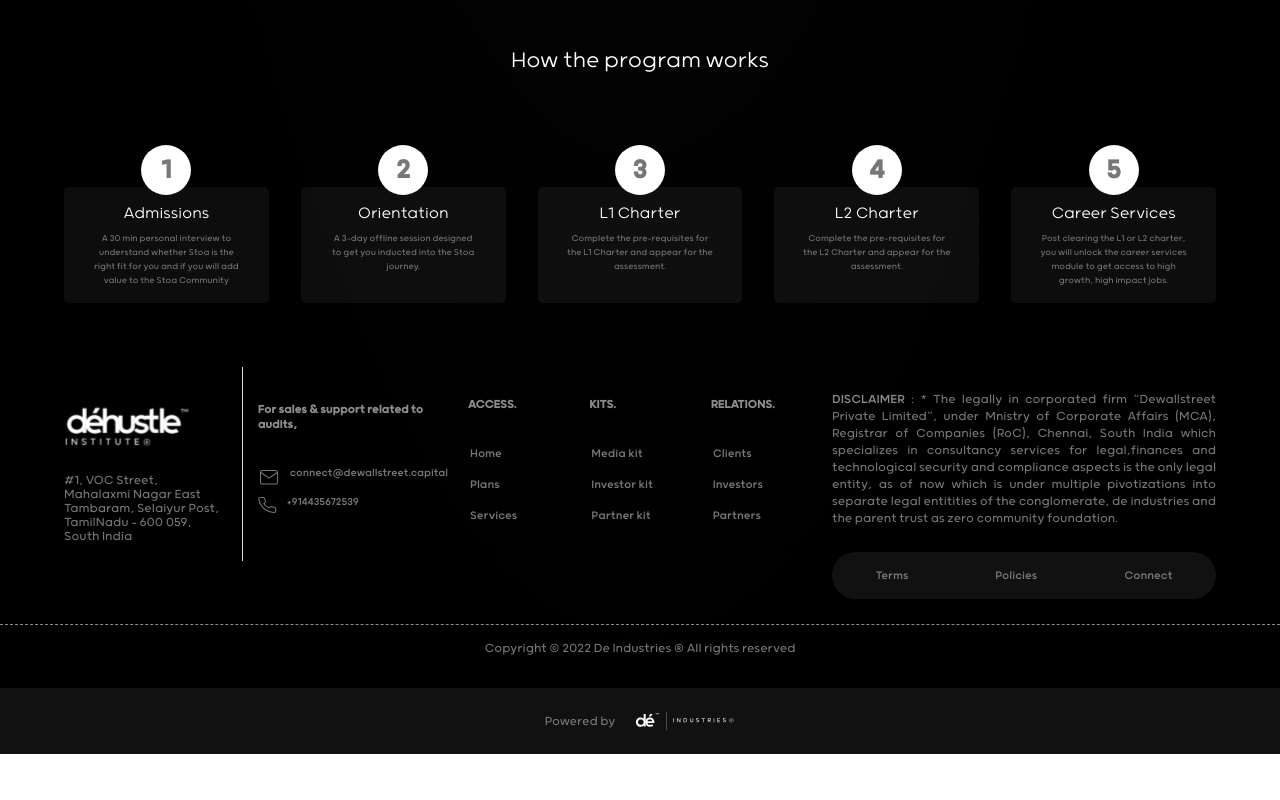
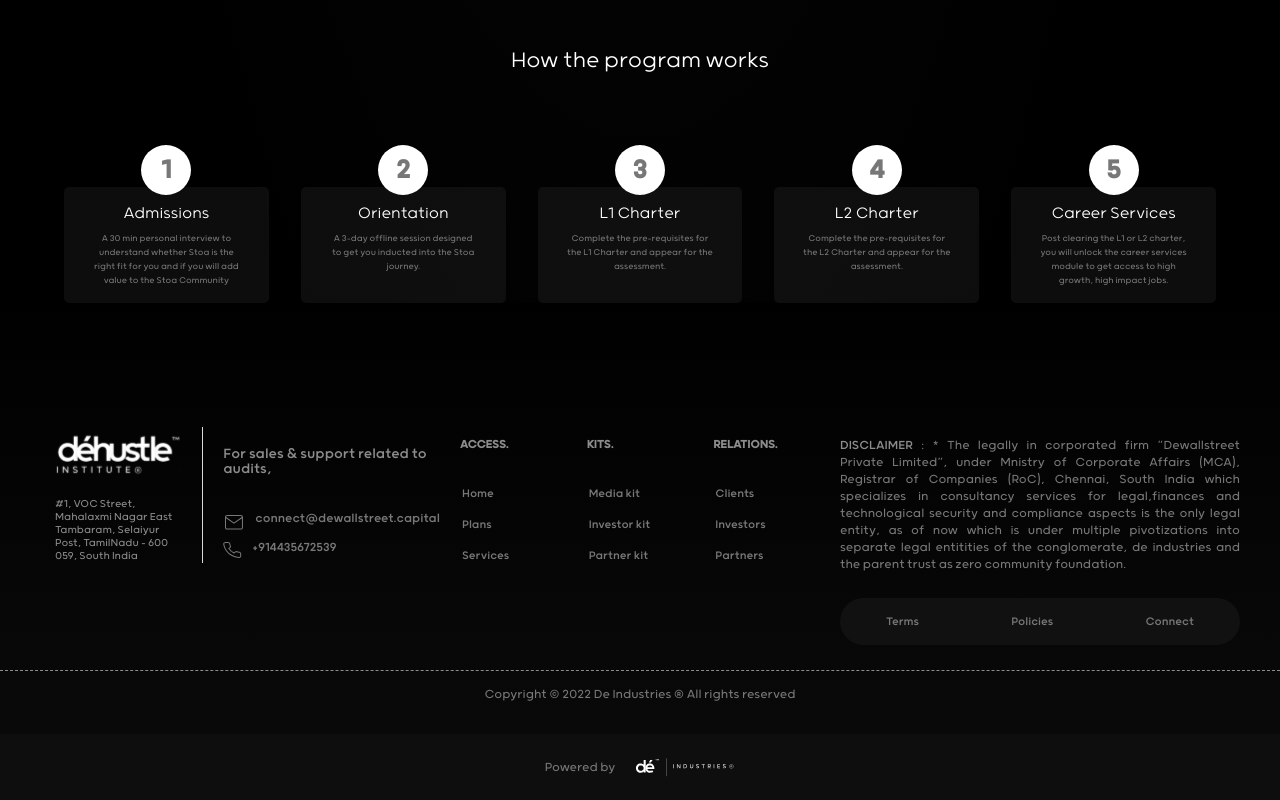
Before and after one commit to chieftain-defutura/garages-dehustle-institute, a React (Create React App) app: page / in a window 1280 px wide. Shown: the part 5043-5843 px from the top of the page. Before the commit the page ends 5797 px from the top, so only its background shows below. Built offline with nearby package versions, Linux system fonts and the light colour scheme.

Commit message:
chore: finished

```diff
--- a/src/components/Button/Button.scss
+++ b/src/components/Button/Button.scss
@@ -23,6 +23,7 @@
   @media (max-width: 416px) {
     padding: 11px 10px;
     font-size: 0.9rem;
+    border-radius: 1px;
   }
 }
 
@@ -41,5 +42,6 @@
   @media (max-width: 416px) {
     padding: 11px 10px;
     font-size: 0.9rem;
+    border-radius: 1px;
   }
 }
--- a/src/components/Footer/Footer.scss
+++ b/src/components/Footer/Footer.scss
@@ -5,10 +5,18 @@
 }
 .footer-container {
   .footer {
+    background: linear-gradient(180deg, #000000 0%, #0a0a0a 92.19%);
+    @media (max-width: 430px) {
+      white-space: normal;
+    }
     > .mx.pad {
       display: grid;
       grid-template-columns: 1fr 1fr 1fr;
-      padding-top: 64px;
+      padding: 64px 40px 0px 40px;
+      @media (max-width: 660px) {
+        padding: 64px 20px 0px 20px;
+      }
+
       @media (max-width: 1095px) {
         grid-template-columns: 1fr;
       }
@@ -16,37 +24,51 @@
     .footerFirst {
       display: grid;
       grid-template-columns: 1fr 1fr;
-
       @media (max-width: 1095px) {
         text-align: center;
       }
-      @media (max-width: 500px) {
-        grid-template-columns: 1fr;
-      }
+
       .footerBorder {
-        padding: 32px 16px 18px 0px;
-        border-right: 0.5px solid #d9d9d9;
-        height: fit-content;
+        height: 100%;
+        display: grid;
+        place-items: center;
+        margin-top: -24px;
+        @media (max-width: 1145px) {
+          margin-top: -40px;
+        }
+        @media (max-width: 1095px) {
+          margin-top: 0px;
+        }
 
-        // &::after {
-        //   border-right: 0.5px solid #d9d9d9;
-
-        // }
-        @media (max-width: 500px) {
-          border-bottom: 0.5px solid #d9d9d9;
-          border-right: none;
+        > div {
+          display: flex;
+          flex-direction: column;
+          align-items: flex-start;
+          border-right: 0.5px solid #d9d9d9;
+          padding: 0 15px;
+          @media (max-width: 500px) {
+            padding: 0px;
+          }
         }
         svg {
-          width: 100%;
-          margin-left: -18px;
+          width: fit-content;
         }
         .footerPara {
           p {
-            // color: #8c8c8c;
-            // font-size: 1.1rem;
-            line-height: 14px;
+            color: #8c8c8c;
+            font-size: 12px;
+            line-height: 13px;
             font-weight: 400;
             margin-top: 20px;
+            @media (max-width: 1095px) {
+              text-align: left;
+            }
+          }
+          @media (max-width: 495px) {
+            margin-right: 20px;
+          }
+          @media (max-width: 440px) {
+            margin-right: 10px;
           }
         }
       }
@@ -55,30 +77,46 @@
       }
 
       .contact {
-        margin-top: 35px;
-        margin-left: 15px;
-
+        margin-top: 80px;
+        margin-left: 20px;
+        @media (max-width: 1200px) {
+          margin-top: 100px;
+        }
+        @media (max-width: 1095px) {
+          padding-left: 44px;
+          margin-top: 0px;
+        }
+        @media (max-width: 725px) {
+          padding-left: 30px;
+        }
+        @media (max-width: 660px) {
+          padding-left: 10px;
+        }
         @media (max-width: 500px) {
           margin-left: 0px;
         }
+
         h5 {
           color: #8c8c8c;
-          font-size: 1.3rem;
+          font-size: 16px;
           line-height: 15px;
+          font-weight: 400;
+          @media (max-width: 1095px) {
+            text-align: left;
+          }
         }
         .Icon {
           display: flex;
           gap: 10px;
           margin-top: 35px;
           @media (max-width: 1095px) {
-            text-align: center;
-            justify-content: center;
+            text-align: left;
           }
 
           a {
             text-decoration: none;
             font-weight: 400;
-            font-size: 1.2rem;
+            font-size: 14px;
             color: #787878;
             line-height: 13px;
           }
@@ -88,24 +126,28 @@
           gap: 10px;
           margin-top: 8px;
           @media (max-width: 1095px) {
-            text-align: center;
-            justify-content: center;
+            text-align: left;
           }
 
           a {
             text-decoration: none;
             font-weight: 400;
-            font-size: 1.2rem;
+            font-size: 14px;
             color: #787878;
             line-height: 13px;
           }
         }
       }
     }
+
     .footerSecond {
       display: grid;
       grid-template-columns: 1fr 1fr 1fr;
       margin-left: 40px;
+      margin-top: 40px;
+      @media (max-width: 1200px) {
+        margin-top: 70px;
+      }
       @media (max-width: 1290px) {
         margin-left: 20px;
       }
@@ -115,6 +157,29 @@
       @media (max-width: 500px) {
         margin-left: 0px;
         margin-top: 12px;
+      }
+      @media (max-width: 1095px) {
+        text-align: left;
+        margin: 0 auto;
+        gap: 300px;
+      }
+      @media (max-width: 960px) {
+        gap: 200px;
+      }
+      @media (max-width: 780px) {
+        gap: 100px;
+      }
+      @media (max-width: 550px) {
+        gap: 50px;
+      }
+      @media (max-width: 441px) {
+        gap: 30px;
+      }
+      @media (max-width: 401px) {
+        gap: 10px;
+      }
+      @media (max-width: 361px) {
+        gap: 5px;
       }
 
       h5 {
@@ -139,10 +204,14 @@
       }
     }
     .footerThird {
+      margin-top: 46px;
+      @media (max-width: 1200px) {
+        margin-top: 70px;
+      }
+      @media (max-width: 1095px) {
+        margin-top: 0px;
+      }
       p {
-        // color: #787878;
-        // font-weight: 400;
-        // font-size: 1.2rem;
         line-height: 17px;
         text-align: justify;
         margin-top: 24px;
@@ -173,10 +242,7 @@
   }
   .copyRight {
     p {
-      // font-weight: 400;
-      // font-size: 1.2rem;
       text-align: center;
-      // color: #8c8c8c;
       border-top: 1px dashed #8c8c8c;
       padding: 16px 0px 32px;
     }
@@ -184,7 +250,7 @@
   .footerEnd {
     display: flex;
     gap: 20px;
-    background: #111111;
+    background: #0e0e0e;
     padding: 20px;
     align-items: center;
     text-align: center;
--- a/src/pages/Home/components/Career/Career.scss
+++ b/src/pages/Home/components/Career/Career.scss
@@ -115,13 +115,21 @@
         }
       }
     }
-
-    .slider {
-      max-width: 100%;
-      width: 100%;
-      background: #222222;
-      padding: 28px 40px;
-      margin-top: 64px;
-    }
   }
 }
+.slider {
+  max-width: 100%;
+  width: 100%;
+  background: #222222;
+  padding: 28px 0px;
+  margin-top: 64px;
+  @media (max-width: 760px) {
+    padding-left: 40px;
+  }
+  @media (max-width: 440px) {
+    padding-left: 130px;
+  }
+  @media (max-width: 415px) {
+    padding-left: 100px;
+  }
+}
--- a/src/pages/Home/components/Career/index.tsx
+++ b/src/pages/Home/components/Career/index.tsx
@@ -48,6 +48,7 @@ const settings = {
 
 const Career: React.FC = () => {
   return (
+    <>
       <div className="career-container">
         <div className="mx pad">
           <div className="countCareers">
@@ -91,8 +92,11 @@ const Career: React.FC = () => {
                 <img src={UndrawCoding} alt="" />
               </div>
             </div>
-
+          </div>
+        </div>
+      </div>
       <div className="slider">
+        <div className="mx pad">
           <Slider {...settings} className="slide-track">
             {Images.map((f, index) => (
               <>
@@ -104,8 +108,7 @@ const Career: React.FC = () => {
           </Slider>
         </div>
       </div>
-      </div>
-    </div>
+    </>
   );
 };
 
```
Also changed, not shown: src/assets/deNames/devalley.svg. Lines whose indentation alone changed are shown as unchanged.
